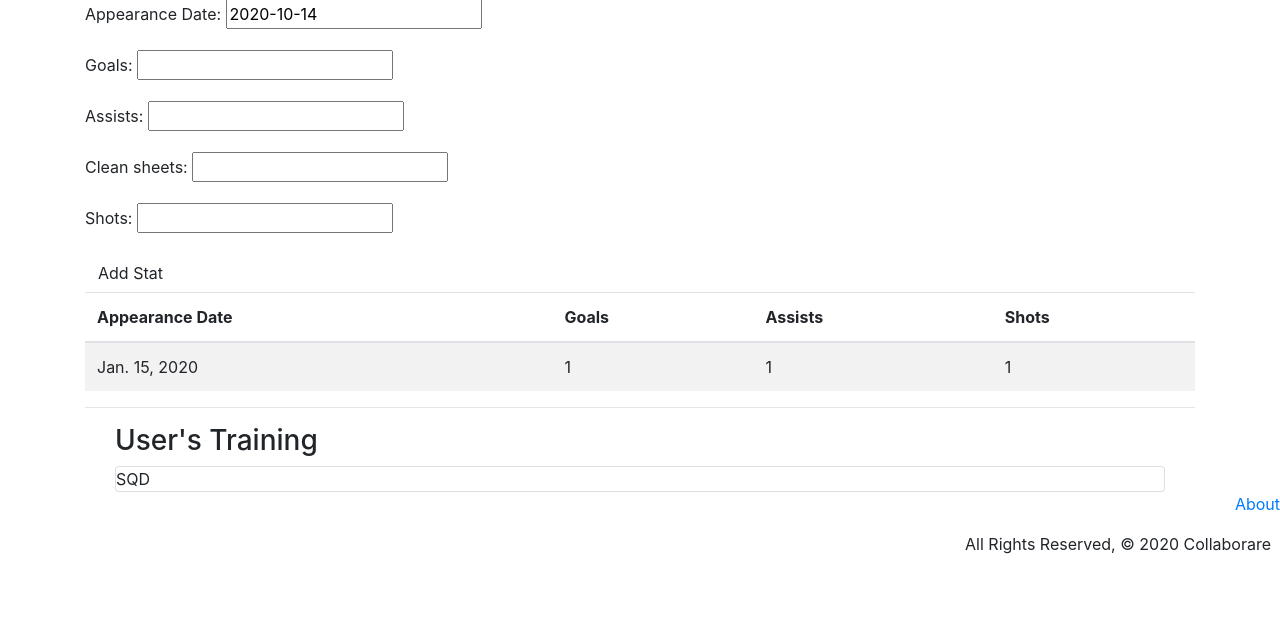
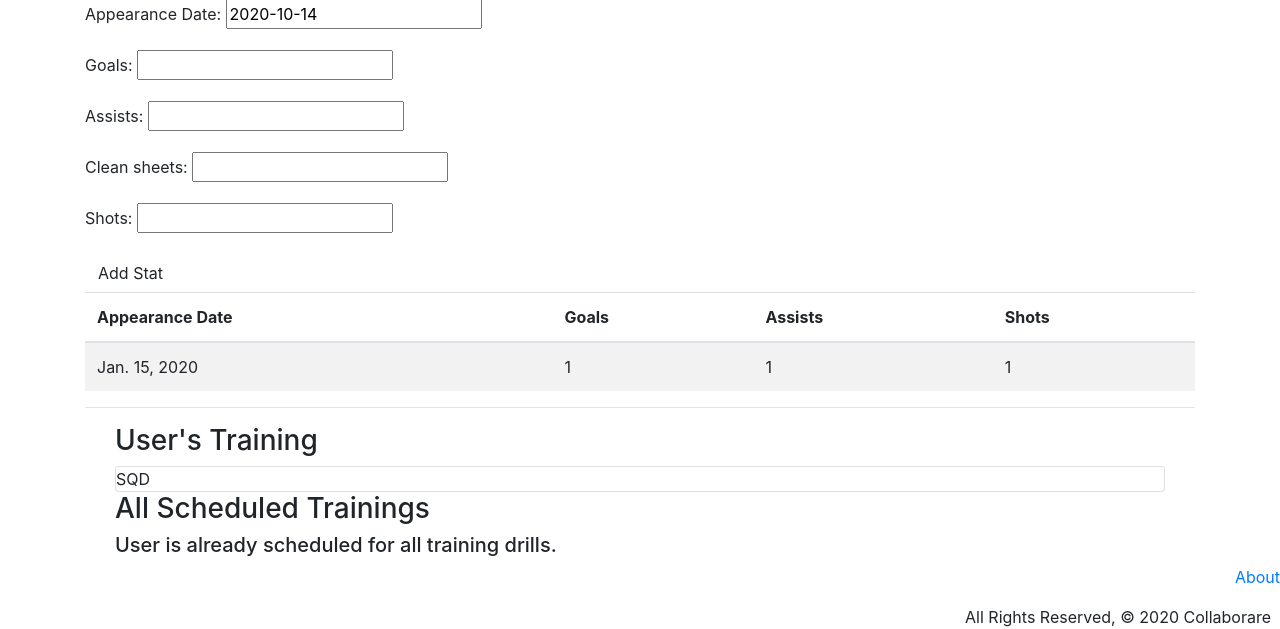
Before and after one commit to cemaytac/Collaborare, a Django app: page /players/1/ in a window 1280 px wide. Shown: the part 462-1091 px from the top of the page. Before the commit the page ends 1016 px from the top, so only its background shows below. Run offline with Django 3.2, Linux system fonts and the light colour scheme; tables that the repository leaves empty hold one stand-in row (values such as "Sample post"); some libraries are stand-ins or nearby versions.

Commit message:
fix errors and bugs

```diff
--- a/main_app/models.py
+++ b/main_app/models.py
@@ -40,7 +40,7 @@ class Training(models.Model):
     completed = models.BooleanField(default=False)
 
     def __str__(self):
-        return f"{self.drill}, {self.date}"
+        return f"{self.drill} Training, {self.date}"
 
     def get_absolute_url(self):
         return reverse('training_detail', kwargs={'pk': self.id})
--- a/main_app/templates/main_app/player_form.html
+++ b/main_app/templates/main_app/player_form.html
@@ -2,7 +2,7 @@
 
 {% block content %}
 {% if object %}
-<h1>Edit <span>Cem</span></h1>
+<h1>Edit <span>{{object.last_name}}</span></h1>
 {% else %}
 <h1>Add Player</h1>
 {% endif %}
@@ -14,7 +14,7 @@
     {{ form.as_table }}
   </table>
   <input type="submit" value="Submit!" class="btn">
-  <a href="{% url 'detail' player.id %}">Cancel</a>
+  <a href="{% url 'index' %}">Cancel</a>
 </form>
 
 {% endblock %}
--- a/main_app/templates/main_app/training_form.html
+++ b/main_app/templates/main_app/training_form.html
@@ -1,7 +1,8 @@
 {% extends 'base.html' %}
+
 {% block content %}
 {% if object %}
-<h1>Edit <span class="teal-text">{{object.name}}</span></h1>
+<h1>Edit <span class="teal-text">{{object.drill}}</span></h1>
 {% else %}
 <h1>Add Training</h1>
 {% endif %}
--- a/main_app/templates/players/detail.html
+++ b/main_app/templates/players/detail.html
@@ -70,5 +70,27 @@
     <h5>No training scheduled yet</h5>
     {% endif %}
   </div>
-
-  {% endblock %}
+  <div class="container">
+    <h3>All Scheduled Trainings</h3>
+    {% if training.count %}
+    {% for training in training.all %}
+    <div class="card">
+      <div class="card-content">
+        <span class="card-title">
+          {{ training.drill }}
+        </span>
+      </div>
+    </div>
+    <div class="form-group">
+      <form action="{% url 'player_training' player.id training.id %}" method="post">
+        {% csrf_token %}
+        <button type="submit" class="btn">Add</button>
+      </form>
+    </div>
+  </div>
+  {% endfor %}
+  {% else %}
+  <h5>{{player.last_name}} is already scheduled for all training drills.</h5>
+  {% endif %}
+</div>
+{% endblock %}
--- a/main_app/urls.py
+++ b/main_app/urls.py
@@ -13,6 +13,8 @@ urlpatterns = [
          views.PlayerDelete.as_view(), name='players_delete'),
     path('players/<int:player_id>/add_stats',
          views.add_stats, name='add_stats'),
+    # path('players/<int:player_id>/delete_stats/',
+    #      views.delete_stats, name='delete_stats'),
     path('training/', views.TrainingList.as_view(), name='training_index'),
     path('training/<int:pk>/', views.TrainingDetail.as_view(),
          name='training_detail'),
@@ -22,4 +24,6 @@ urlpatterns = [
          views.TrainingUpdate.as_view(), name='training_update'),
     path('training/<int:pk>/delete/',
          views.TrainingDelete.as_view(), name='training_delete'),
+    path('players/<int:player_id>/player_training/<int:training_id>/',
+         views.player_training, name='player_training'),
 ]
--- a/main_app/views.py
+++ b/main_app/views.py
@@ -22,8 +22,10 @@ def players_index(request):
 
 def players_detail(request, player_id):
     player = Player.objects.get(id=player_id)
+    training_player_doesnt_have = Training.objects.exclude(
+        id__in=player.training.all().values_list('id'))
     stat_form = StatForm()
-    return render(request, 'players/detail.html', {'player': player, 'stat_form': stat_form})
+    return render(request, 'players/detail.html', {'player': player, 'stat_form': stat_form, 'training': training_player_doesnt_have})
 
 
 def add_stats(request, player_id):
@@ -34,7 +36,6 @@ def add_stats(request, player_id):
         new_stats.save()
     return redirect('detail', player_id=player_id)
 
-
 class PlayerCreate(CreateView):
     model = Player
     fields = ['first_name', 'last_name', 'age', 'kitNumber',
@@ -43,8 +44,7 @@ class PlayerCreate(CreateView):
 
 class PlayerUpdate(UpdateView):
     model = Player
-    fields = ['first_name', 'last_name', 'age', 'kitNumber',
-              'position', 'preferredFoot', 'team']
+    fields = '__all__'
 
 
 class PlayerDelete(DeleteView):
@@ -73,3 +73,8 @@ class TrainingUpdate(UpdateView):
 class TrainingDelete(DeleteView):
     model = Training
     success_url = '/training/'
+
+
+def player_training(request, player_id, training_id):
+    Player.objects.get(id=player_id).training.add(training_id)
+    return redirect('detail', player_id=player_id)
```
